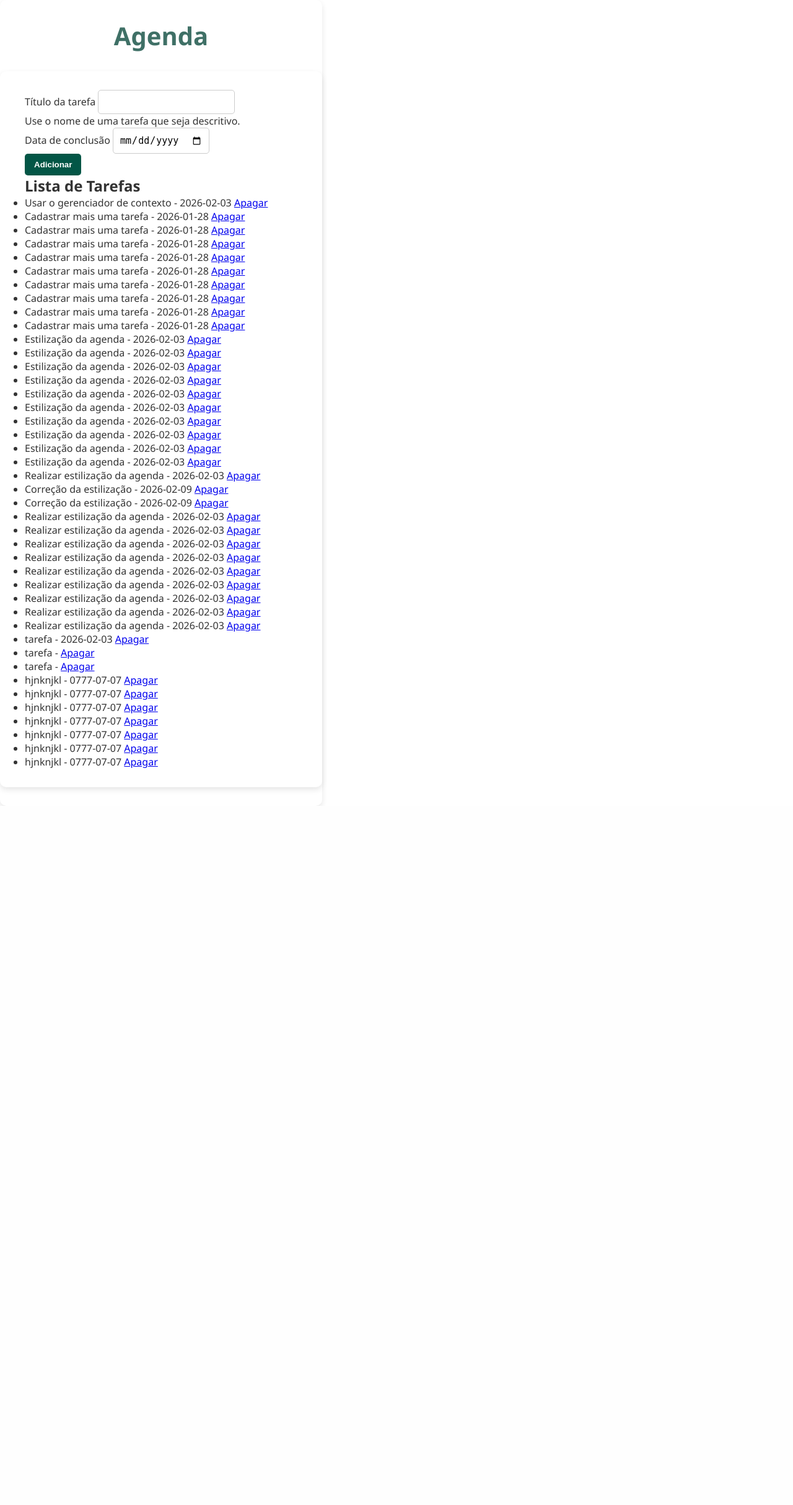
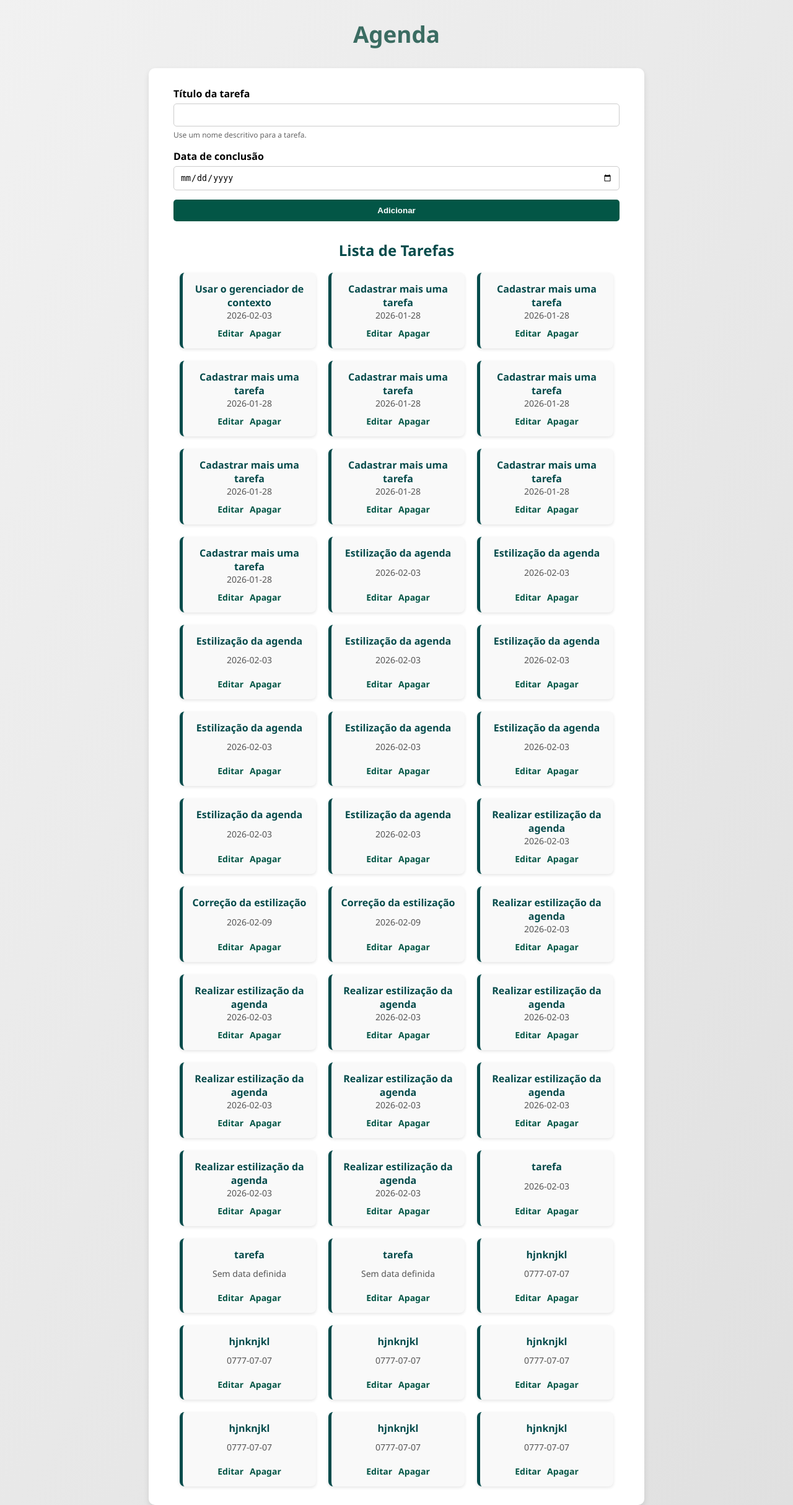
Before and after one commit to ferreiraduarda/agenda, a Flask app: page /agenda in a window 1280 px wide. Shown: the whole page at 62% size. Before the commit the page ends 1300 px from the top, so only its background shows below. Run offline with Flask 3, Linux system fonts and the light colour scheme; data comes from the database, SQL or seed files in the repository.

Commit message:
adicionando uma estilização

```diff
--- a/static/style.css
+++ b/static/style.css
@@ -7,57 +7,59 @@
 body {
     font-family: 'Segoe UI', Tahoma, Geneva, Verdana, sans-serif;
     background: linear-gradient(120deg, #f1f1f1, #e0e0e0);
-    padding: 20px;
-    color: #333;
+    min-height: 100vh;
     display: flex;
     flex-direction: column;
     align-items: center;
-    min-height: 100vh;
-    margin: 0;
 }
 
 header {
-    margin-bottom: 30px;
-    width: 100%;
+    margin: 30px 0;
     text-align: center;
 }
 
 header h1 {
-    font-size: 2.5rem;
+    font-size: 2.3rem;
     color: #024336c2;
 }
 
 .container {
-    width: 520px;
+    width: 800px;
     background: #fff;
     padding: 30px 40px;
     border-radius: 10px;
     box-shadow: 0 4px 10px rgba(0,0,0,0.1);
 }
 
-.formulario {
+.formulario form {
     display: flex;
-    gap: 12px;
-    margin-bottom: 30px;
-    justify-content: center;
+    flex-direction: column;
+    gap: 15px;
 }
 
-/* h1 {
-    text-align: center;
-    color: #024336;
-    margin-bottom: 25px;
-} */
+.campo {
+    display: flex;
+    flex-direction: column;
+    gap: 5px;
+}
 
-input {
-    flex: 1;
+.campo label {
+    font-weight: bold;
+}
+
+.campo input {
     padding: 10px;
-    font-size: 15px;
+    border-radius: 5px;
     border: 1px solid #ccc;
-    border-radius: 5px;
+}
+
+.campo small {
+    font-size: 12px;
+    color: #666;
 }
 
 button {
-    padding: 10px 15px;
+    padding: 10px;
     background-color: #035646;
     color: white;
     border: none;
@@ -70,16 +72,24 @@ button:hover {
     background-color: #08a396;
 }
 
+h2 {
+    text-align: center;
+    margin: 30px 0 20px;
+    color: #054b4b;
+}
 
 #lista-de-tarefas {
     display: flex;
+    flex-wrap: wrap;
     justify-content: center;
     gap: 20px;
 }
 
 .card-tarefa {
-    width: 220px;
-    min-height: 100px;
+     flex: 1 1 220px;
+    min-width: 220px;
+    max-width: 220px;
+    min-height: 120px;
     background: #f9f9f9;
     border-left: 5px solid #054b4b;
     border-radius: 8px;
@@ -87,18 +97,39 @@ button:hover {
     text-align: center;
     display: flex;
     flex-direction: column;
-    justify-content: center;
+    justify-content: space-between;
     box-shadow: 0 2px 5px rgba(0,0,0,0.1);
 }
 
 .card-tarefa p {
-    font-size: 16px;
     font-weight: bold;
     color: #054b4b;
-    margin-bottom: 8px;
 }
 
 .card-tarefa .data {
     font-size: 14px;
     color: #555;
 }
+
+.acoes {
+    display: flex;
+    justify-content: center;
+    gap: 10px;
+    margin-top: 10px;
+}
+
+.acoes a {
+    text-decoration: none;
+    font-size: 14px;
+    color: #035646;
+    font-weight: bold;
+}
+
+.acoes a:hover {
+    text-decoration: underline;
+}
+
+.vazio {
+    text-align: center;
+    color: #777;
+}
--- a/templates/agenda.html
+++ b/templates/agenda.html
@@ -2,59 +2,61 @@
 
 {% block content %}
 
-<div class="container">
-<form class="mt-3" method="POST">
-    <div class="mb-3">
-    <label for="titulo-tarefa" class="form-label">Título da tarefa</label>
-    <input type="text" class="form-control" name="titulo-tarefa" id="titulo-tarefa" aria-describedby="ajudaNomeTarefa" required>
-    <div id="ajudaNomeTarefa" class="form-text">Use o nome de uma tarefa que seja descritivo.</div>
-  </div>
+<section class="card formulario">
+    <form method="POST">
 
-    <div class="mb-3">
-    <label for="data-conclusao" class="form-label">Data de conclusão</label>
-    <input type="date" class="form-control" name="data-conclusao" id="data-conclusao">
-  </div>
+        <div class="campo">
+            <label for="titulo-tarefa">Título da tarefa</label>
+            <input
+                type="text"
+                name="titulo-tarefa"
+                id="titulo-tarefa"
+                value="{{ tarefa_selecionada.titulo_tarefa if tarefa_selecionada else '' }}"
+                required
+            >
+            <small>Use um nome descritivo para a tarefa.</small>
+        </div>
 
-  <button type="submit" class="btn btn-primary">Adicionar</button>
+        <div class="campo">
+            <label for="data-conclusao">Data de conclusão</label>
+            <input
+                type="date"
+                name="data-conclusao"
+                id="data-conclusao"
+                value="{{ tarefa_selecionada.data_conclusao if tarefa_selecionada else '' }}"
+            >
+        </div>
 
-    <!-- <input type="date" name="data-conclusao" id="data-conclusao"> -->
-    <!-- <button type="submit">Adicionar</button> -->
+        <button type="submit">
+            {{ 'Atualizar' if tarefa_selecionada else 'Adicionar' }}
+        </button>
+
     </form>
+</section>
 
-    <h2>Lista de Tarefas</h2>
+<!-- Lista de tarefas -->
+<h2>Lista de Tarefas</h2>
 
-    {% if tarefas %}
+{% if tarefas %}
+<section id="lista-de-tarefas">
+    {% for tarefa in tarefas %}
+    <div class="card-tarefa">
 
-    <ul>
-        {% for tarefa in tarefas %}
-            <li>{{ tarefa.titulo_tarefa }} - {{ tarefa.data_conclusao }}
-                <a href="{{ url_for ('delete', idTarefa=tarefa.id_tarefa) }}">Apagar</a>
-                <!-- Controle para editar -->
-            </li>
+        <p>{{ tarefa.titulo_tarefa }}</p>
+        <span class="data">
+            {{ tarefa.data_conclusao or 'Sem data definida' }}
+        </span>
 
-        {% endfor %}
-    </ul>
+        <div class="acoes">
+            <a href="{{ url_for('update', idTarefa=tarefa.id_tarefa) }}">Editar</a>
+            <a href="{{ url_for('delete', idTarefa=tarefa.id_tarefa) }}">Apagar</a>
+        </div>
 
+    </div>
+    {% endfor %}
+</section>
 {% else %}
-
-    <p>Nenhuma tarefa cadastrada</p>
-
+<p class="vazio">Nenhuma tarefa cadastrada</p>
 {% endif %}
 
 {% endblock %}
-
-<!-- Métodos HTTP:
-    GET -> "pega" (recupera/obtém) as informações (READ)
-    POST -> "envia" (cadastra/inclui/adiciona) as informações (CREATE)
-    UPDATE/PATCH -> "atualiza" as informações (UPDATE)
-    DELETE -> "apaga" as informações (DELETE)
-
-    CRUD -> Create, Read, Update, Delete
--->
-
-<!-- Códigos de retorno
-    2XX - Sucesso
-    3XX - Sucesso, mas redirecionando
-    4XX - Não encontrado (falha na REQUISIÇÃO)
-    5XX - Erro do servidor (falha na RESPOSTA)
--->
--- a/templates/base.html
+++ b/templates/base.html
@@ -5,14 +5,13 @@
     <meta name="viewport" content="width=device-width, initial-scale=1.0">
     <title>{{ titulo }}</title>
     <link rel="stylesheet" href="{{ url_for('static', filename='style.css') }}">
-    <!-- <link href="https://cdn.jsdelivr.net/npm/bootstrap@5.3.8/dist/css/bootstrap.min.css" rel="stylesheet" integrity="sha384-sRIl4kxILFvY47J16cr9ZwB07vP4J8+LH7qKQnuqkuIAvNWLzeN8tE5YBujZqJLB" crossorigin="anonymous"> -->
 </head>
-<body class="container">
     <header>
-    <h1 class="mt-3">{{ titulo }}</h1>
+    <h1>{{ titulo }}</h1>
     </header>
 
-    {% block content %}{% endblock %}
-    <!-- <script src="https://cdn.jsdelivr.net/npm/bootstrap@5.3.8/dist/js/bootstrap.bundle.min.js" integrity="sha384-FKyoEForCGlyvwx9Hj09JcYn3nv7wiPVlz7YYwJrWVcXK/BmnVDxM+D2scQbITxI" crossorigin="anonymous"></script> -->
+    <main class="container">
+            {% block content %}{% endblock %}
+    </main>
 </body>
 </html>
```
